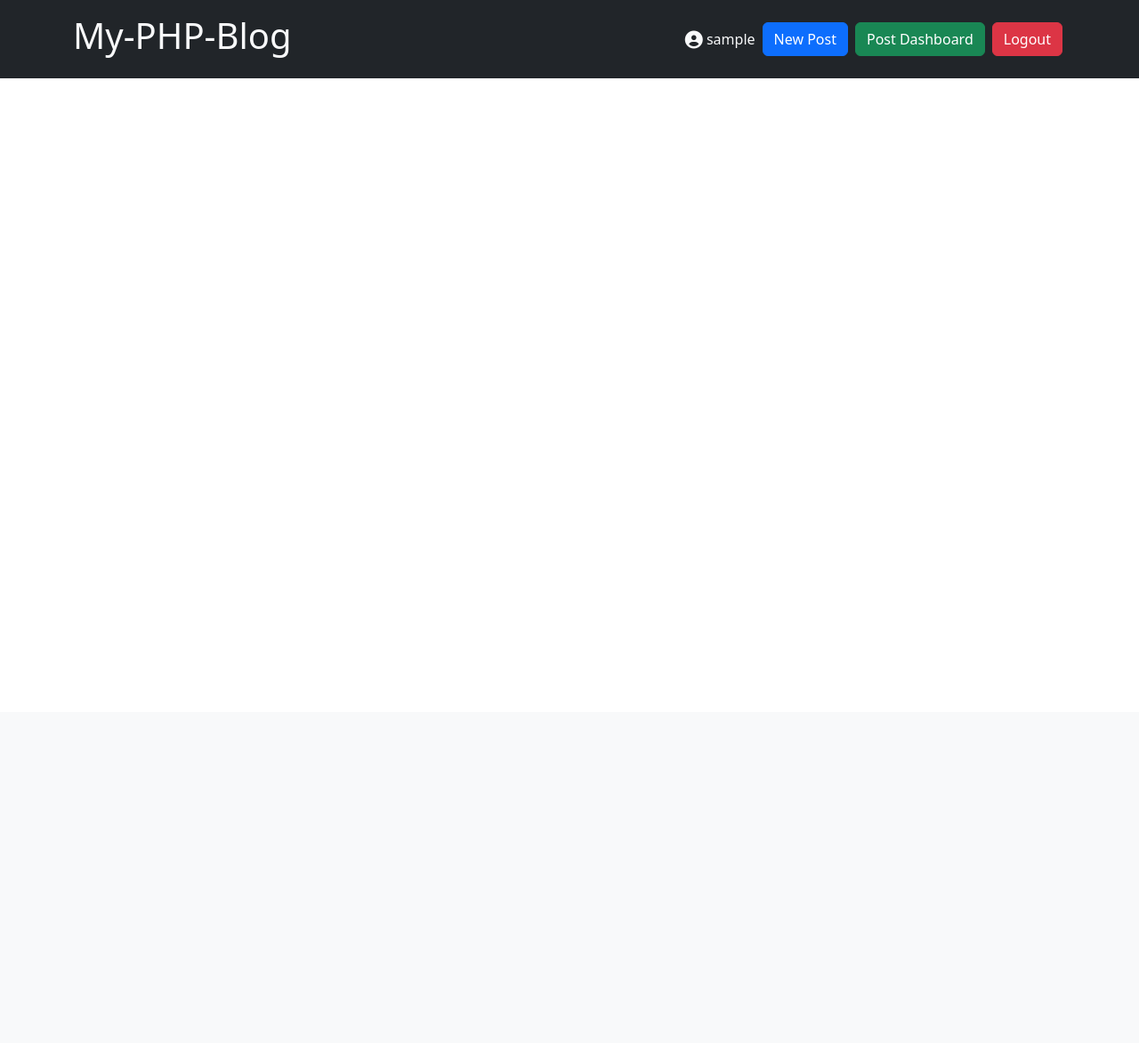
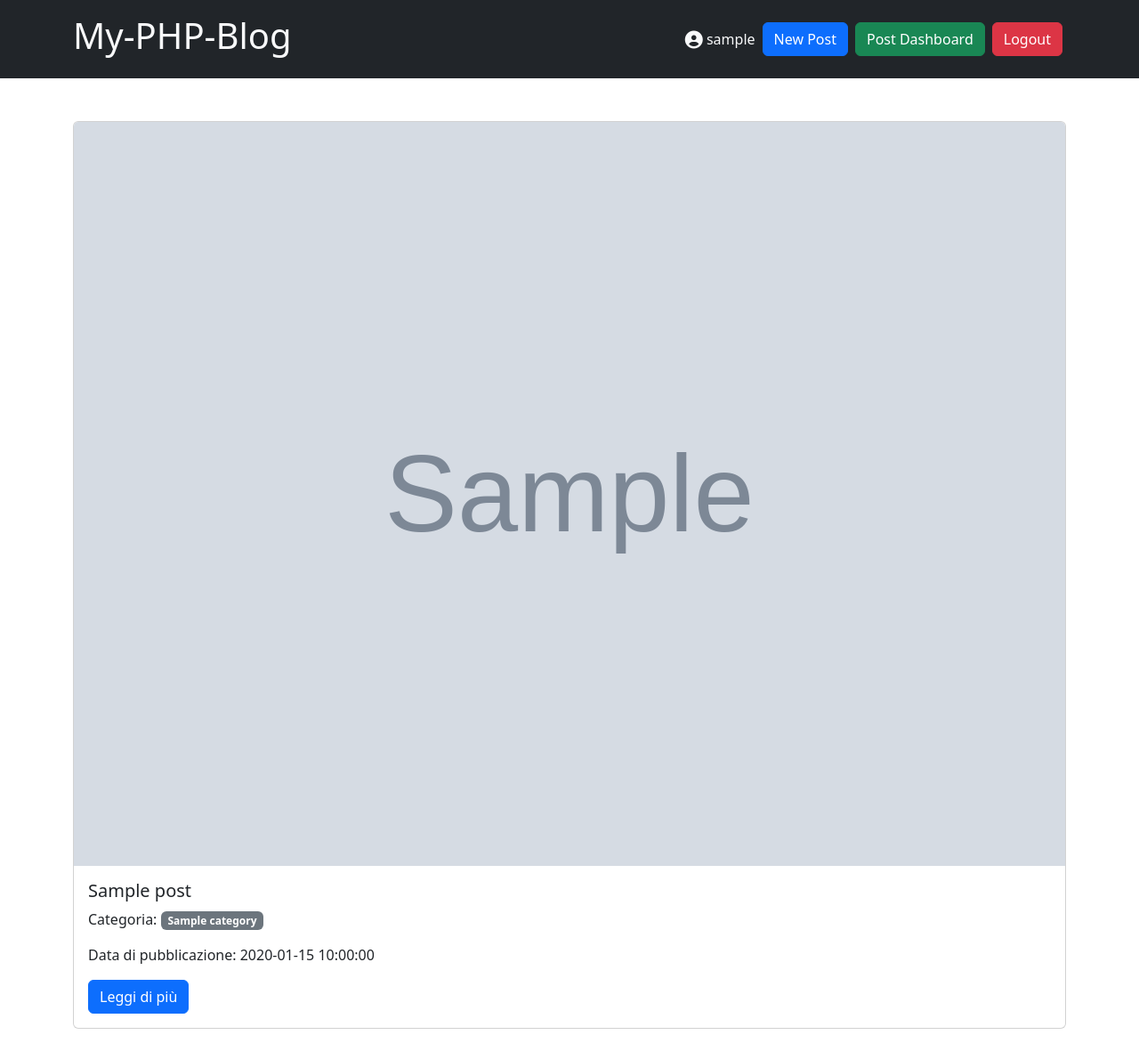
Before and after one commit to CosimoA/php-blog, a PHP site: page /index.php in a window 1280 px wide. Shown: the whole page at 89% size. Before the commit the page ends 88 px from the top, so only its background shows below. Run offline with PHP 8.4, Linux system fonts and the light colour scheme; the visitor is signed in with stand-in values (Sample User, id 1); tables that the repository leaves empty or names only in its code hold one stand-in row (values such as "Sample post"); grey boxes marked "Sample" are stand-in pictures; a stand-in replaces the project's code that opens the database connection.

Commit message:
FEAT: display posts on Homepage

```diff
--- a/index.php
+++ b/index.php
@@ -1,4 +1,15 @@
 <?php
+
+require_once "config.php";
+
+// Query per selezionare tutti i post
+$sql = "SELECT p.*, c.name AS category_name FROM posts p JOIN categories c ON p.category_id = c.id";
+$result = $mysqli->query($sql);
+
+// Verifica se ci sono errori nella query
+if (!$result) {
+    die("Errore nella query: " . $mysqli->error);
+}
 session_start();
 
 // Verifica se l'utente è loggato
@@ -84,9 +95,41 @@ if (isset($_SESSION['username']) && ($_SESSION['user_id'])) {
     </div>
 
 
+    <div class="container mt-5">
+        <div id="postAccordion">
 
-    <div class="container mt-5">
-        <!-- codice per visualizzare i post -->
+            <?php
+            // Verifica se ci sono risultati
+            if ($result->num_rows > 0) {
+                // Output dei post
+                while ($row = $result->fetch_object()) {
+            ?>
+                    <div class="card mb-3">
+                        <img src="<?php echo $row->image; ?>" class="card-img-top" alt="...">
+                        <div class="card-body">
+                            <h5 class="card-title"><?= $row->title ?></h5>
+                            <!-- Categoria del post -->
+                            <p class="card-text ">Categoria:
+                                <span class="badge bg-secondary"><?= $row->category_name ?></span>
+                            </p>
+                            <!-- Data di pubblicazione del post -->
+                            <p class="card-text">Data di pubblicazione: <?= $row->created_at ?></p>
+                            <!-- Contenuto del post -->
+                            <p class="card-text collapse" id="collapse<?= $row->id ?>">
+                                <?= $row->content ?>
+                            </p>
+                            <!-- Link per espandere/nascondere il contenuto -->
+                            <a class="btn btn-primary" data-bs-toggle="collapse" href="#collapse<?= $row->id ?>" role="button" aria-expanded="false" aria-controls="collapse<?= $row->id ?>">Leggi di più</a>
+                        </div>
+                    </div>
+
+            <?php
+                }
+            } else {
+                echo "Nessun post presente.";
+            }
+            ?>
+        </div>
     </div>
 
     <!-- Bootstrap Script-->
```
Also changed, not shown: post.php (deleted).
